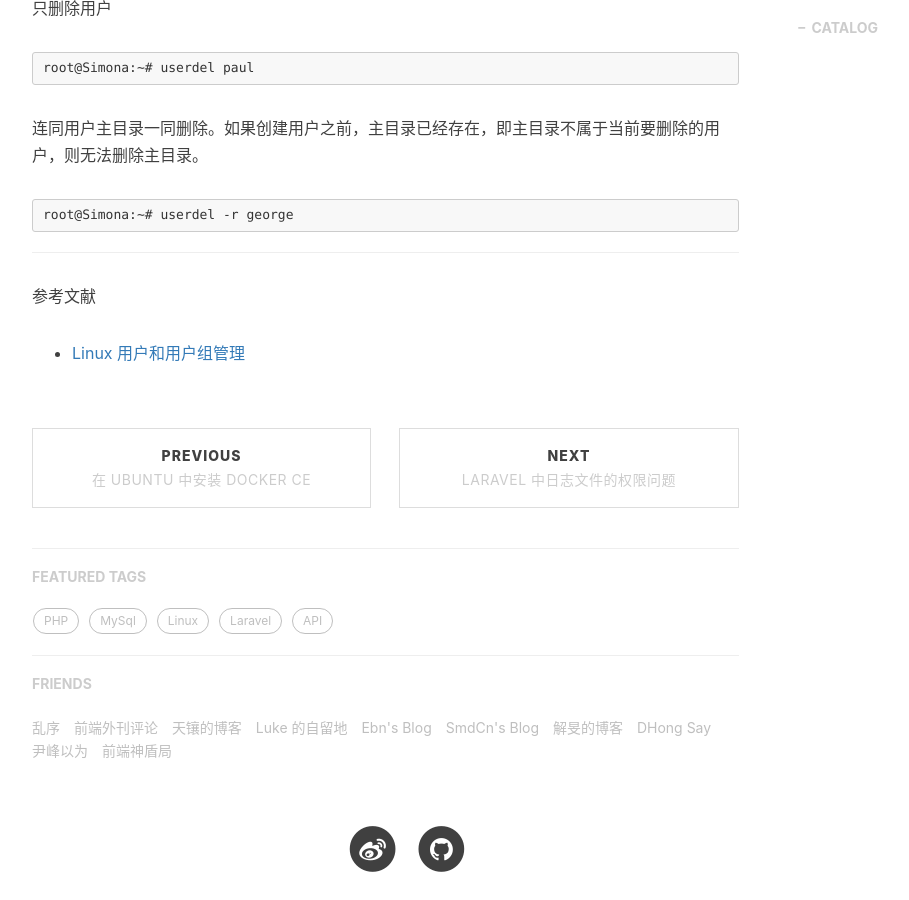
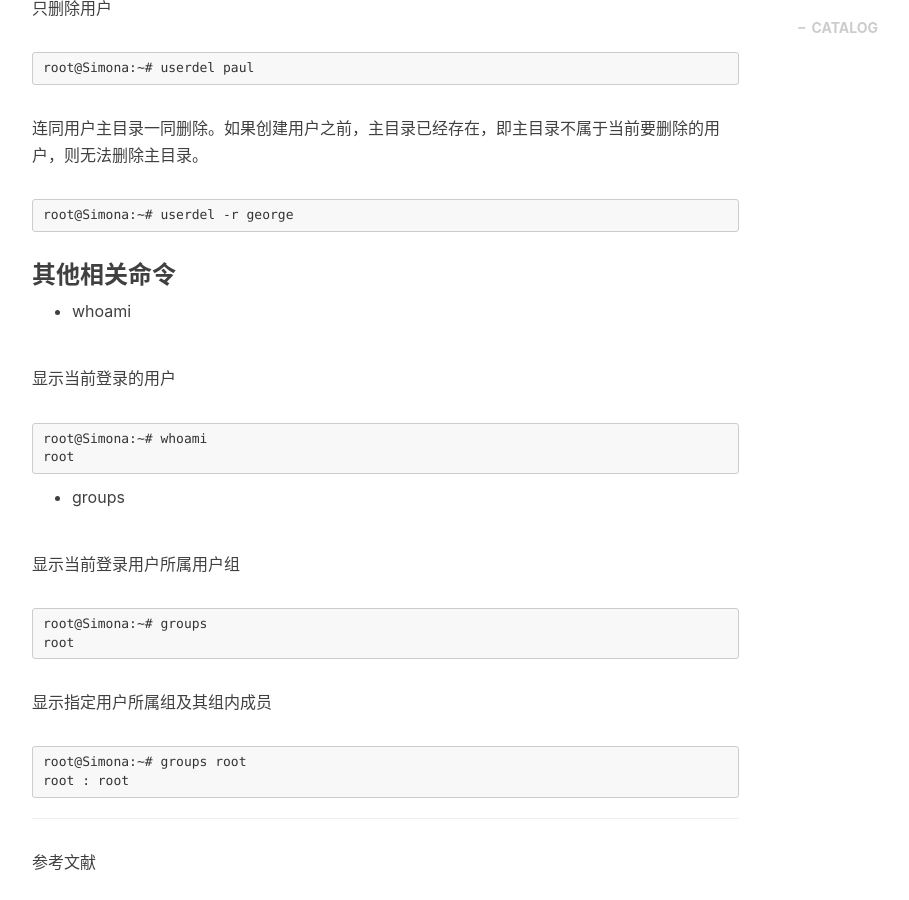
Before and after one commit to ywlvs/ywlvs.github.io, a Jekyll site: the page built from _posts/2018-01-07-user-and-group-commands-in-linux.markdown, in a window 1280 px wide and 900 px high, scrolled down 5990 px. Shown: the whole window, without its empty margins (233-1142 px from the left). Built offline with Jekyll 4.4.1, drawn with Linux system fonts in a browser that asks for light colours; nearby versions of some CDN libraries; comment, search, counter and statistics services are not loaded.

Commit message:
add-some-lines-in-user-management-post

````diff
--- a/_posts/2018-01-07-user-and-group-commands-in-linux.markdown
+++ b/_posts/2018-01-07-user-and-group-commands-in-linux.markdown
@@ -230,6 +230,33 @@ root@Simona:~# userdel paul
 root@Simona:~# userdel -r george
 ```
 
+
+### 其他相关命令
+
++ whoami
+
+显示当前登录的用户
+
+```
+root@Simona:~# whoami
+root
+```
+
++ groups
+
+显示当前登录用户所属用户组
+
+```
+root@Simona:~# groups
+root
+```
+
+显示指定用户所属组及其组内成员
+
+```
+root@Simona:~# groups root
+root : root
+```
 ---
 
 参考文献
````
